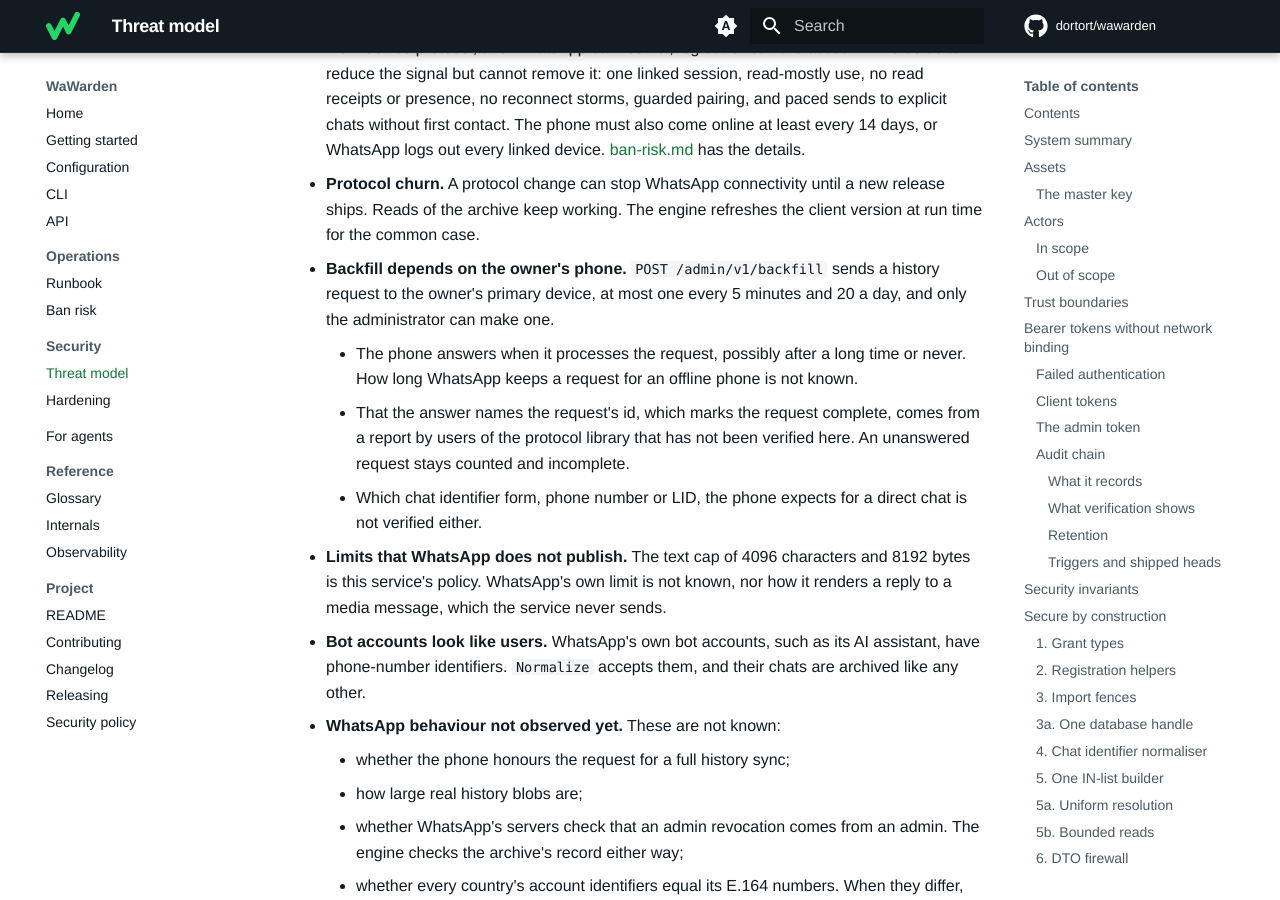
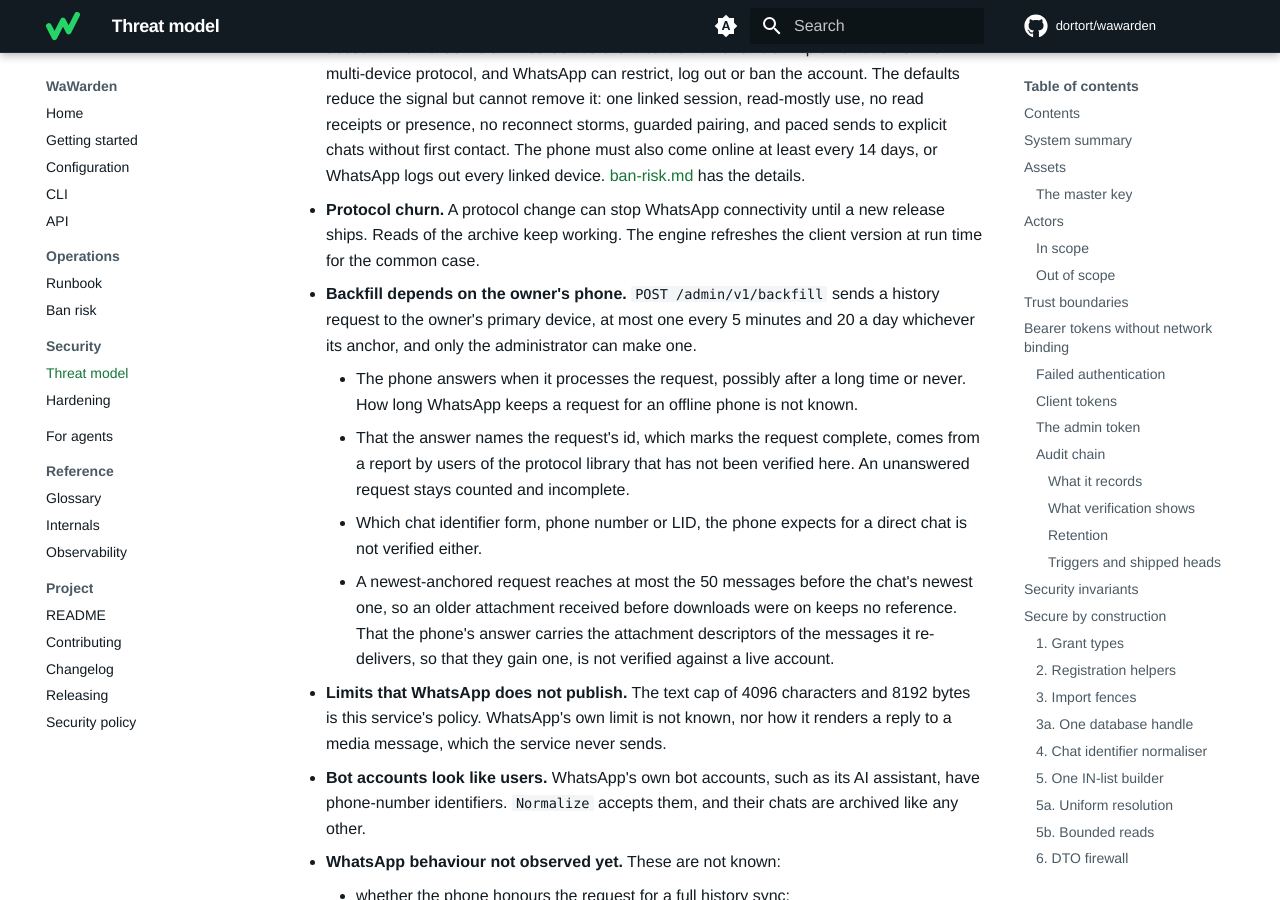
Before and after one commit to dortort/wawarden, an MkDocs documentation site: the page built from docs/threat-model.md, in a window 1280 px wide and 900 px high, scrolled down 65631 px. Built offline with MkDocs 1.6.1 and Material for MkDocs 9.7.7, drawn with Linux system fonts in a browser that asks for light colours; comment, search, counter and statistics services are not loaded; some of the changed text lies outside the part shown.

Commit message:
docs(threat-model): cover the newest backfill anchor
The admin token's powers, the hardening guide and the ban-risk table say
a backfill can be anchored at a chat's oldest or newest archived message
under one shared quota, and the backfill residual names what a newest
anchor cannot reach and what is unverified about its answer.

Co-Authored-By: Claude Opus 5.5 <noreply@anthropic.com>
Co-Authored-By: Claude Fable 5.1 <noreply@anthropic.com>

```diff
--- a/docs/threat-model.md
+++ b/docs/threat-model.md
@@ -593,7 +593,8 @@ guards and how its misuse shows.
     WhatsApp again each time;
   - create and revoke clients, writing ones included, and list every chat's
     identifier and name;
-  - request a history backfill, within its quotas;
+  - request a history backfill before a chat's oldest or newest archived
+    message, within one set of quotas shared by both;
   - pause and resume attachment downloads. A pause erases every attachment
     job at once and makes every new fetch answer `busy`. It is held in memory
     only, so a restart resumes downloads (see
@@ -2700,7 +2701,7 @@ subject.
   the client version at run time for the common case.
 - **Backfill depends on the owner's phone.** `POST /admin/v1/backfill` sends a
   history request to the owner's primary device, at most one every 5 minutes
-  and 20 a day, and only the administrator can make one.
+  and 20 a day whichever its anchor, and only the administrator can make one.
   - The phone answers when it processes the request, possibly after a long
     time or never. How long WhatsApp keeps a request for an offline phone is
     not known.
@@ -2709,6 +2710,11 @@ subject.
     verified here. An unanswered request stays counted and incomplete.
   - Which chat identifier form, phone number or LID, the phone expects for a
     direct chat is not verified either.
+  - A newest-anchored request reaches at most the 50 messages before the
+    chat's newest one, so an older attachment received before downloads were
+    on keeps no reference. That the phone's answer carries the attachment
+    descriptors of the messages it re-delivers, so that they gain one, is not
+    verified against a live account.
 - **Limits that WhatsApp does not publish.** The text cap of 4096 characters
   and 8192 bytes is this service's policy. WhatsApp's own limit is not known,
   nor how it renders a reply to a media message, which the service never
```
Also changed, not shown: docs/ban-risk.md (+1 -1 lines), docs/hardening.md (+2 -2 lines).
